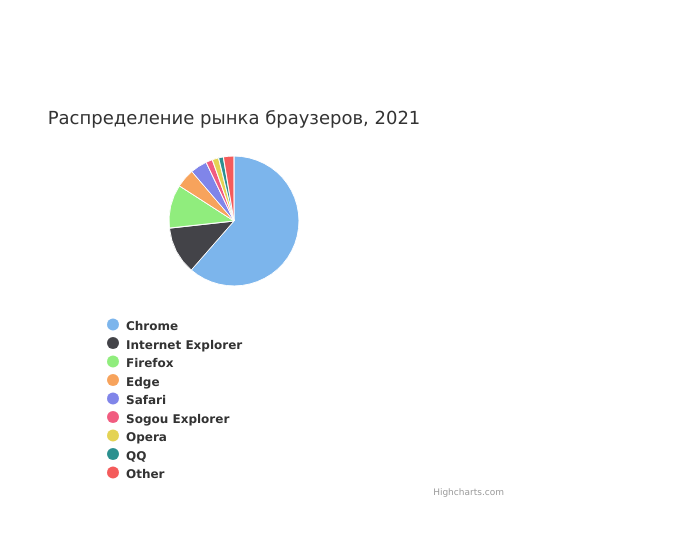
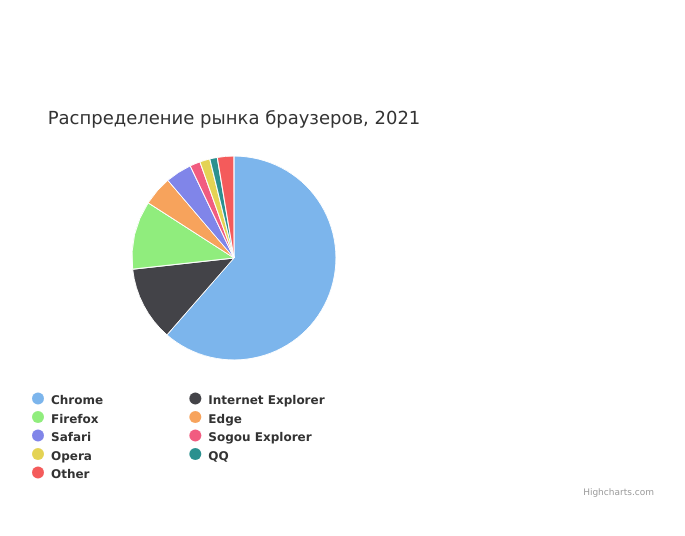
Before and after one commit to nikavolyagoalie/pie_chart, a plain HTML site: page index.html in a window 1280 px wide. Shown: the whole page, without its empty margins (406-1091 px from the left). Drawn offline with nearby package versions, Linux system fonts and the light colour scheme.

Commit message:
styles edited 2

```diff
--- a/app.css
+++ b/app.css
@@ -1,6 +1,6 @@
 .highcharts-figure,
 .highcharts-data-table table {
   min-width: 520px;
-  max-width: 560px;
+  max-width: 860px;
   margin: 100px auto;
 }
```
